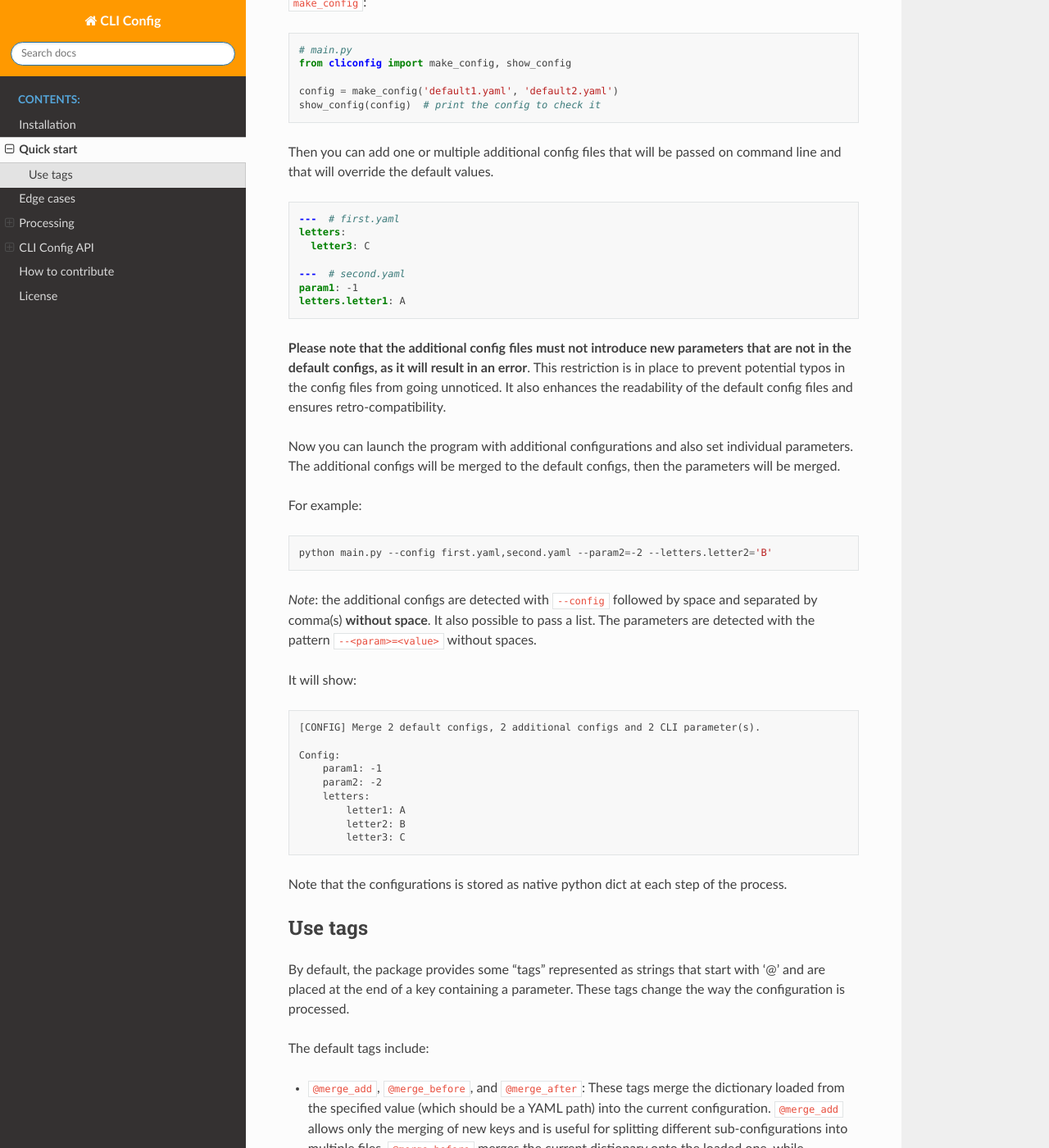
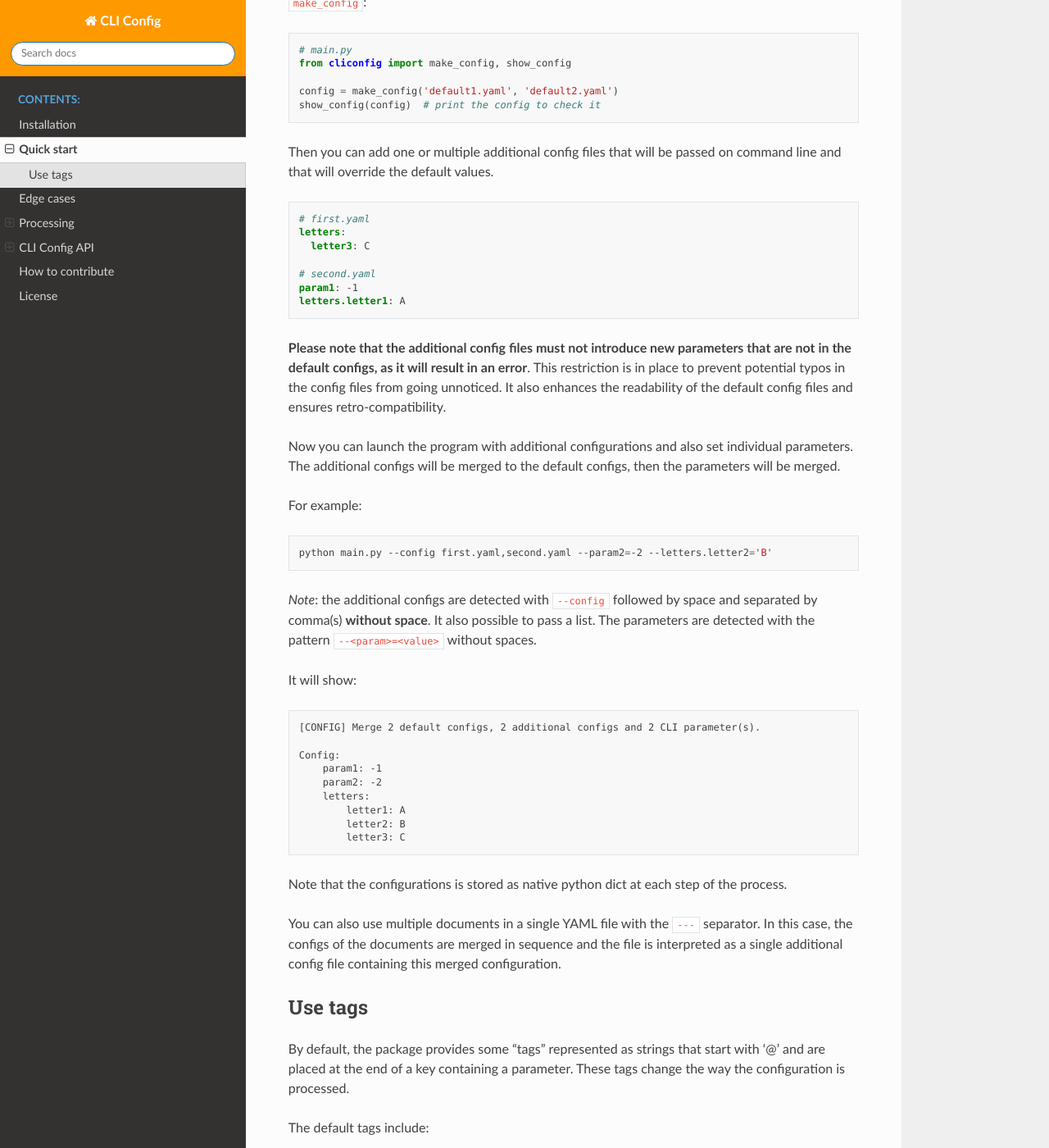
Before and after one commit to valentingol/cliconfig, a Sphinx documentation site: the page built from docs/quickstart.md, in a window 1280 px wide and 1400 px high, scrolled down 547 px. Shown: the whole window at 82% size. Built offline with Sphinx 7.4.7 and the Read the Docs theme 2.0.0, drawn with Linux system fonts in a browser that asks for light colours; the version number could not be read and is left out.

Commit message:
📝 Remove "---" separator on yaml file examples

````diff
--- a/docs/quickstart.md
+++ b/docs/quickstart.md
@@ -5,14 +5,14 @@ be merged in sequence. There is no depth limit for the
 configuration parameters.
 
 ```yaml
----  # default1.yaml
+# default1.yaml
 param1: 1
 param2: 0
 letters:
   letter1: a
   letter2: b
 
----  # default2.yaml
+# default2.yaml
 param1: 1
 param2: 2  # will override param2 from default1.yaml
 letters.letter3: c  # add a new parameter
@@ -33,11 +33,11 @@ Then you can add one or multiple additional config files that will be passed on
 command line and that will override the default values.
 
 ```yaml
----  # first.yaml
+# first.yaml
 letters:
   letter3: C
 
----  # second.yaml
+# second.yaml
 param1: -1
 letters.letter1: A
 ```
@@ -77,6 +77,10 @@ Config:
 ```
 
 Note that the configurations is stored as native python dict at each step of the process.
+
+You can also use multiple documents in a single YAML file with the `---` separator. In
+this case, the configs of the documents are merged in sequence and the file is interpreted
+as a single additional config file containing this merged configuration.
 
 ## Use tags
 
@@ -118,17 +122,17 @@ automatically removed from the key after processing.
 It is also possible to combine multiple tags. For example:
 
 ```yaml
----  # main.yaml
+# main.yaml
 path_1@merge_add: sub1.yaml
 path_2@merge_add: sub2.yaml
 config3.select@select: config3.param1
 
---- # sub1.yaml
+# sub1.yaml
 config1:
   param@copy@type:int: config2.param
   param2@type:int: 1
 
---- # sub2.yaml
+# sub2.yaml
 config2.param@type:None|int: 2
 config3:
   param1: 0
````
Also changed, not shown: docs/processing.md (+5 -5 lines).
